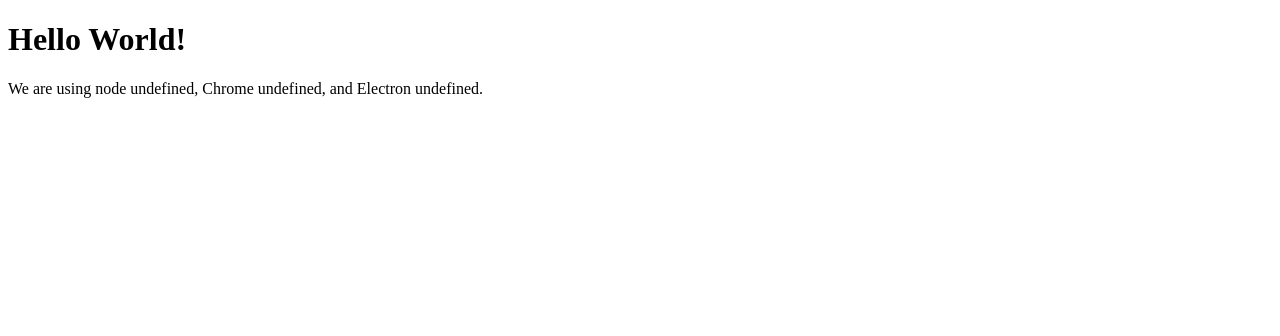
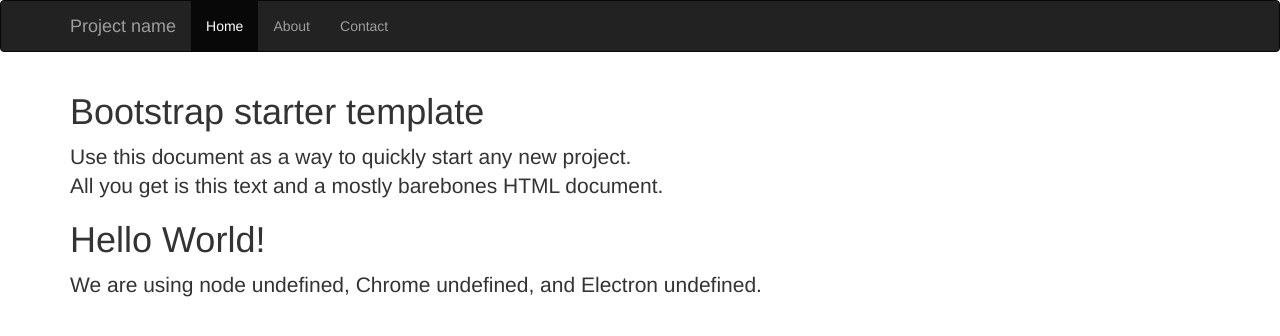
Before and after one commit to Hatisoft/koteky, an Electron app: page src/index.html in a window 1280 px wide. Drawn offline with nearby package versions, Linux system fonts and the light colour scheme.

Commit message:
added bootstrap to the project

```diff
--- a/src/index.html
+++ b/src/index.html
@@ -3,11 +3,43 @@
   <head>
     <meta charset="UTF-8">
     <title>Hello World!</title>
+    <link rel="stylesheet" href="../node_modules/bootstrap/dist/css/bootstrap.min.css">
   </head>
   <body>
-    <h1>Hello World!</h1>
-    We are using node <script>document.write(process.versions.node)</script>,
-    Chrome <script>document.write(process.versions.chrome)</script>,
-    and Electron <script>document.write(process.versions.electron)</script>.
-  </body>
+  <nav class="navbar navbar-inverse">
+     <div class="container">
+       <div class="navbar-header">
+         <button type="button" class="navbar-toggle collapsed" data-toggle="collapse" data-target="#navbar" aria-expanded="false" aria-controls="navbar">
+           <span class="sr-only">Toggle navigation</span>
+           <span class="icon-bar"></span>
+           <span class="icon-bar"></span>
+           <span class="icon-bar"></span>
+         </button>
+         <a class="navbar-brand" href="#">Project name</a>
+       </div>
+       <div id="navbar" class="collapse navbar-collapse">
+         <ul class="nav navbar-nav">
+           <li class="active"><a href="#">Home</a></li>
+           <li><a href="#about">About</a></li>
+           <li><a href="#contact">Contact</a></li>
+         </ul>
+       </div><!--/.nav-collapse -->
+     </div>
+   </nav>
+
+   <div class="container">
+
+     <div class="starter-template">
+       <h1>Bootstrap starter template</h1>
+       <p class="lead">Use this document as a way to quickly start any new project.<br> All you get is this text and a mostly barebones HTML document.</p>
+
+       <h1>Hello World!</h1>
+       <p class="lead">We are using node <script>document.write(process.versions.node)</script>,
+       Chrome <script>document.write(process.versions.chrome)</script>,
+       and Electron <script>document.write(process.versions.electron)</script>.</p>
+     </div>
+
+   </div><!-- /.container -->
+
+   </body>
 </html>
--- a/src/main.js
+++ b/src/main.js
@@ -1,4 +1,4 @@
-'use strict';
+"use strict";
 const electron = require('electron');
 const app = electron.app;  // Module to control application life.
 const BrowserWindow = electron.BrowserWindow;  // Module to create native browser window.
@@ -20,7 +20,7 @@
 // initialization and is ready to create browser windows.
 app.on('ready', function() {
   // Create the browser window.
-  mainWindow = new BrowserWindow({width: 800, height: 600});
+  mainWindow = new BrowserWindow();
 
   // and load the index.html of the app.
   mainWindow.loadURL('file://' + __dirname + '/index.html');
```
Also changed, not shown: package.json (+5 -2 lines), src/framework/plugin-loader.js (deleted, +0 -7 lines), src/framework/plugin-manager.js (deleted, +0 -12 lines).
